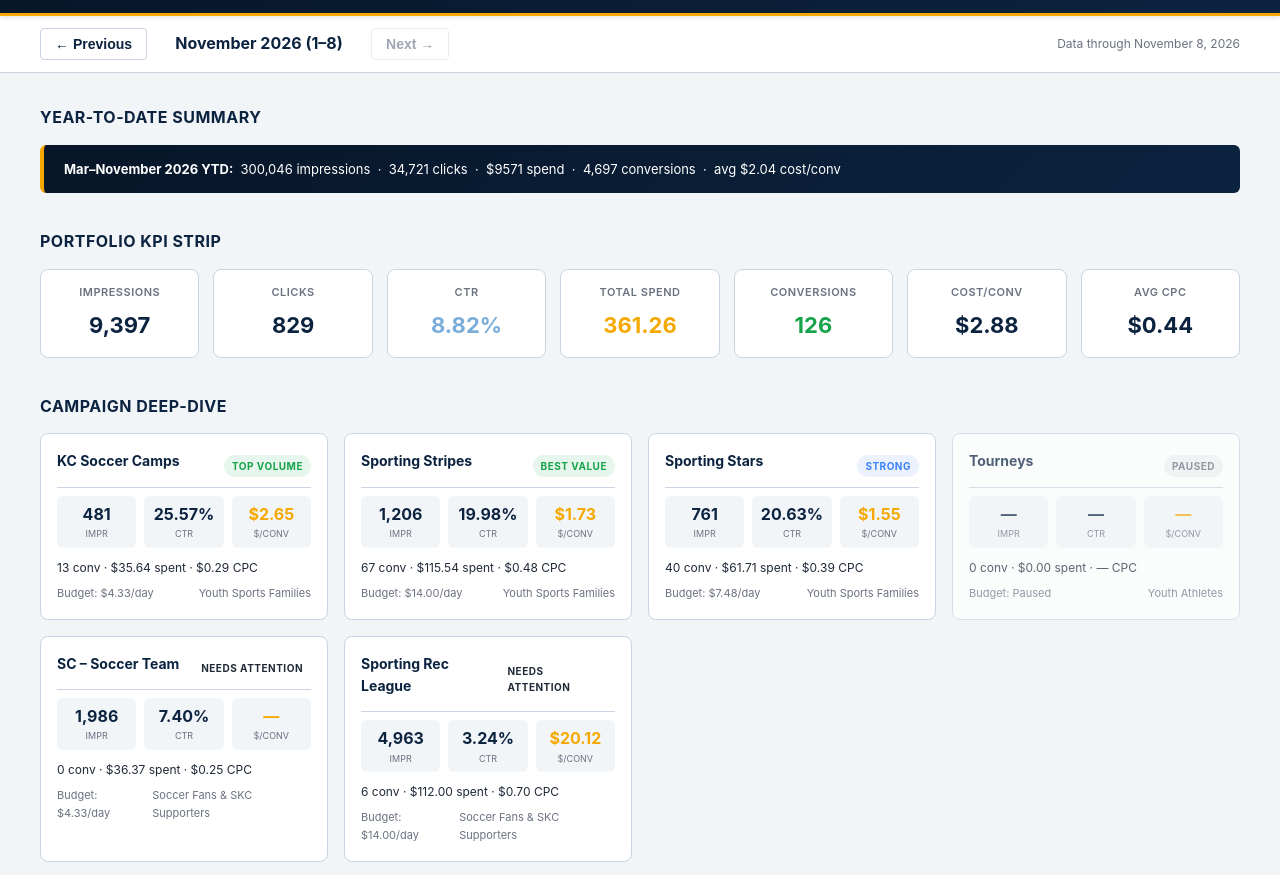
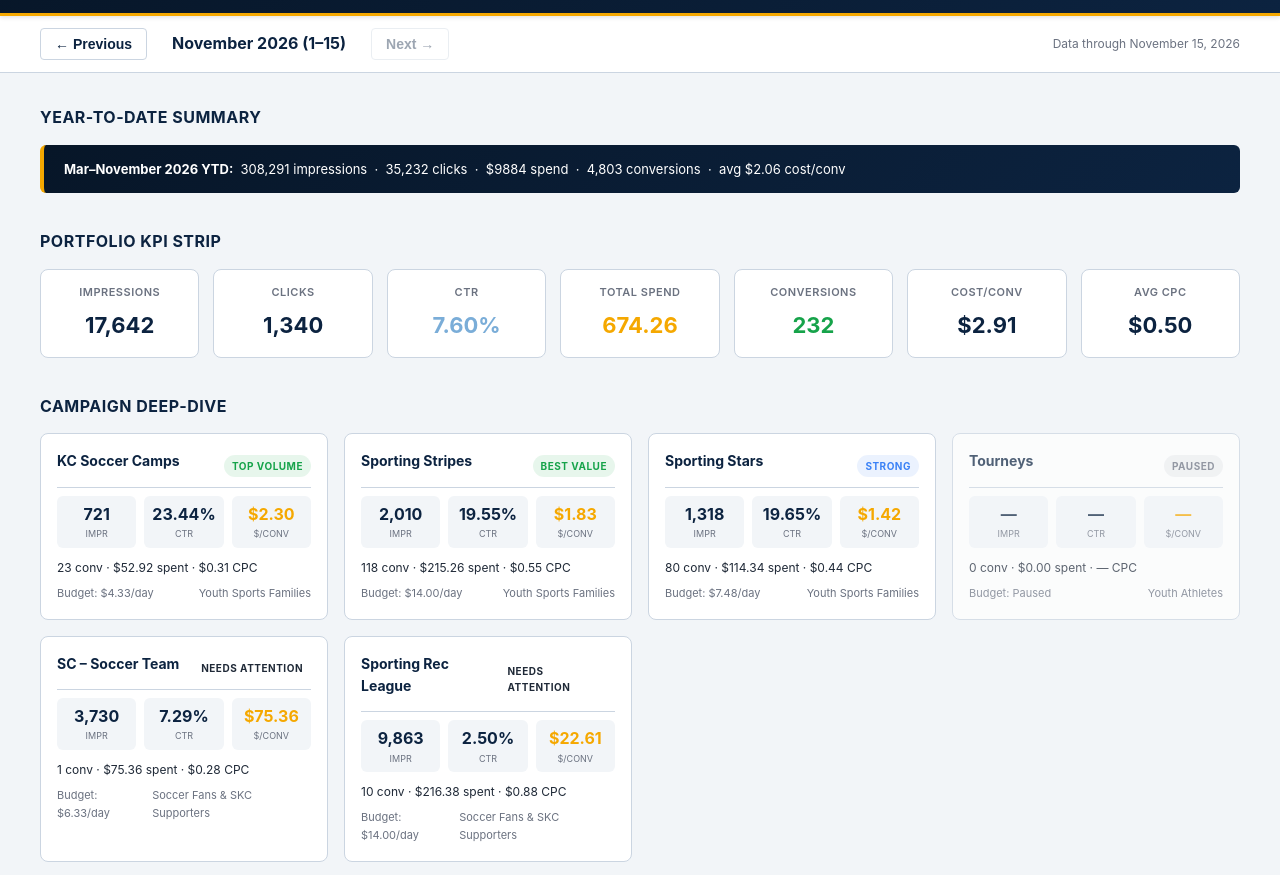
Before and after one commit to kazoo-media/skc-youth, a plain HTML site: page index.html in a window 1280 px wide. Shown: the part 77-952 px from the top of the page. Drawn offline with nearby package versions, Linux system fonts and the light colour scheme.

Commit message:
Add files via upload

```diff
--- a/index.html
+++ b/index.html
@@ -112,10 +112,10 @@
     <div class="controls-bar">
         <div class="month-nav">
             <button id="btnPrev">← Previous</button>
-            <div class="month-display" id="monthDisplay">November 2026 (1–8)</div>
+            <div class="month-display" id="monthDisplay">November 2026 (1–15)</div>
             <button id="btnNext">Next →</button>
         </div>
-        <div class="data-note" id="dataNote">Data through November 8, 2026</div>
+        <div class="data-note" id="dataNote">Data through November 15, 2026</div>
     </div>
 
     <div class="container">
@@ -178,7 +178,7 @@
 
     <script>
         // ─── DATA ────────────────────────────────────────────────────
-        const MONTHS = ['March 2026','April 2026','May 2026','June 2026 (1–29)','July 2026','August 2026','September 2026','October 2026','November 2026 (1–8)'];
+        const MONTHS = ['March 2026','April 2026','May 2026','June 2026 (1–29)','July 2026','August 2026','September 2026','October 2026','November 2026 (1–15)'];
         let currentMonthIdx = 8;
 
         const youthMonthly = [
@@ -271,14 +271,14 @@
             ]
           },
           {
-            month:'November 2026 (1–8)', impr:9397, clicks:829, spend:361.26, conv:125.56, cpc:0.44, ctr:8.82, costConv:2.88,
+            month:'November 2026 (1–15)', impr:17642, clicks:1340, spend:674.26, conv:231.69, cpc:0.50, ctr:7.60, costConv:2.91,
             campaigns:[
-              {name:'Youth – KC Soccer Camps', impr:481, clicks:123, ctr:'25.57%', spend:35.64, conv:13.47, costConv:2.65, cpc:0.29, budget:'$4.33/day', audience:'Youth Sports Families', status:'Top Volume'},
-              {name:'Youth – Sporting Stripes', impr:1206, clicks:241, ctr:'19.98%', spend:115.54, conv:66.69, costConv:1.73, cpc:0.48, budget:'$14.00/day', audience:'Youth Sports Families', status:'Best Value'},
-              {name:'Youth – Sporting Stars', impr:761, clicks:157, ctr:'20.63%', spend:61.71, conv:39.83, costConv:1.55, cpc:0.39, budget:'$7.48/day', audience:'Youth Sports Families', status:'Strong'},
+              {name:'Youth – KC Soccer Camps', impr:721, clicks:169, ctr:'23.44%', spend:52.92, conv:23.03, costConv:2.30, cpc:0.31, budget:'$4.33/day', audience:'Youth Sports Families', status:'Top Volume'},
+              {name:'Youth – Sporting Stripes', impr:2010, clicks:393, ctr:'19.55%', spend:215.26, conv:117.82, costConv:1.83, cpc:0.55, budget:'$14.00/day', audience:'Youth Sports Families', status:'Best Value'},
+              {name:'Youth – Sporting Stars', impr:1318, clicks:259, ctr:'19.65%', spend:114.34, conv:80.27, costConv:1.42, cpc:0.44, budget:'$7.48/day', audience:'Youth Sports Families', status:'Strong'},
               {name:'Youth – Tourneys', impr:0, clicks:0, ctr:'—', spend:0.00, conv:0, costConv:null, cpc:0, budget:'Paused', audience:'Youth Athletes', status:'Paused'},
-              {name:'Sporting City – Soccer Team', impr:1986, clicks:147, ctr:'7.40%', spend:36.37, conv:0, costConv:null, cpc:0.25, budget:'$4.33/day', audience:'Soccer Fans & SKC Supporters', status:'Needs Attention'},
-              {name:'Sporting Rec League', impr:4963, clicks:161, ctr:'3.24%', spend:112.00, conv:5.57, costConv:20.12, cpc:0.7, budget:'$14.00/day', audience:'Soccer Fans & SKC Supporters', status:'Needs Attention'}
+              {name:'Sporting City – Soccer Team', impr:3730, clicks:272, ctr:'7.29%', spend:75.36, conv:1.00, costConv:75.36, cpc:0.28, budget:'$6.33/day', audience:'Soccer Fans & SKC Supporters', status:'Needs Attention'},
+              {name:'Sporting Rec League', impr:9863, clicks:247, ctr:'2.50%', spend:216.38, conv:9.57, costConv:22.61, cpc:0.88, budget:'$14.00/day', audience:'Soccer Fans & SKC Supporters', status:'Needs Attention'}
             ]
           }
         ];
@@ -292,7 +292,7 @@
           ['August (final): Portfolio closed at $1.30 cost/conv on 720.54 conversions — a full-month record for the account.','Sporting Stripes led volume with 351 conversions at $0.86 cost/conv, with Sporting Stars close behind at $0.77.','KC Soccer Camps posted the strongest CTR (36.32%) in the portfolio this month. Tourneys remained paused all August.'],
           ['September (final): Portfolio closed at $2.46 cost/conv on 542.52 conversions and $1,337.25 spend — full-month actuals from the Sep 1–30 Google Ads range.','Sporting Stripes led volume with 266.78 conversions at $1.60 cost/conv, with Sporting Stars close behind at $1.64.','Sporting Rec League took roughly two-thirds of impressions (32,194) at a 2.05% CTR and $8.74/conv — still the portfolio\'s efficiency drag and worth a targeting check.'],
           ['October (final): Portfolio closed at $2.60 cost/conv on 509.50 conversions and $1,325.33 spend — full-month actuals from the Oct 1–31 Google Ads range, slightly above September\'s $2.46.','Sporting Stripes led volume with 239.05 conversions at $1.75 cost/conv, with Sporting Stars the most efficient at $1.50.','Sporting Rec League took two-thirds of impressions (31,649) at $11.95/conv and Sporting City finished at $5.38/conv — both improved through the back half of the month, but Rec League remains the main drag on the portfolio average.'],
-          ['November (1–8): Portfolio at $2.88 cost/conv on 125.56 conversions and $361.26 spend through 8 days — above October\'s $2.60, with recent conversions likely still posting.','Sporting Stripes (66.69 conversions, $1.73/conv) and Sporting Stars (39.83 conversions, $1.55/conv) continue to carry the efficiency.','Sporting City has no conversions yet on $36.37 spend and Sporting Rec League is at $20.12/conv (5.57 conversions) — both worth watching as the month fills in.']
+          ['November (1–15): Portfolio at $2.91 cost/conv on 231.69 conversions and $674.26 spend through 15 days — in line with Nov 8 ($2.88) and slightly above October\'s $2.60.','Sporting Stars ($1.42/conv) and Sporting Stripes (117.82 conversions, $1.83/conv) carry the efficiency.','Sporting Rec League is at $22.61/conv and Sporting City at $75.36/conv (1 conversion; budget raised to $6.33/day) — both remain the drag on the portfolio average.']
         ];
 
         // ── GA4 DATA (Youth / Sporting KC — p528832210) ──
```
